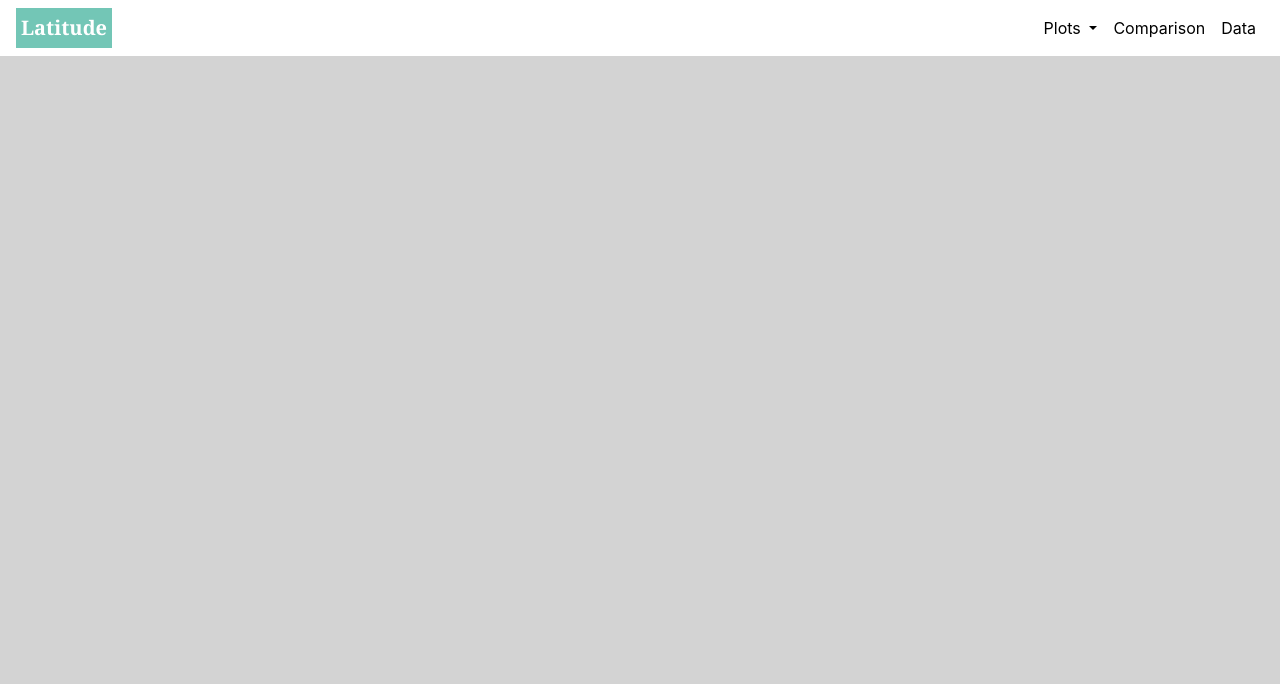
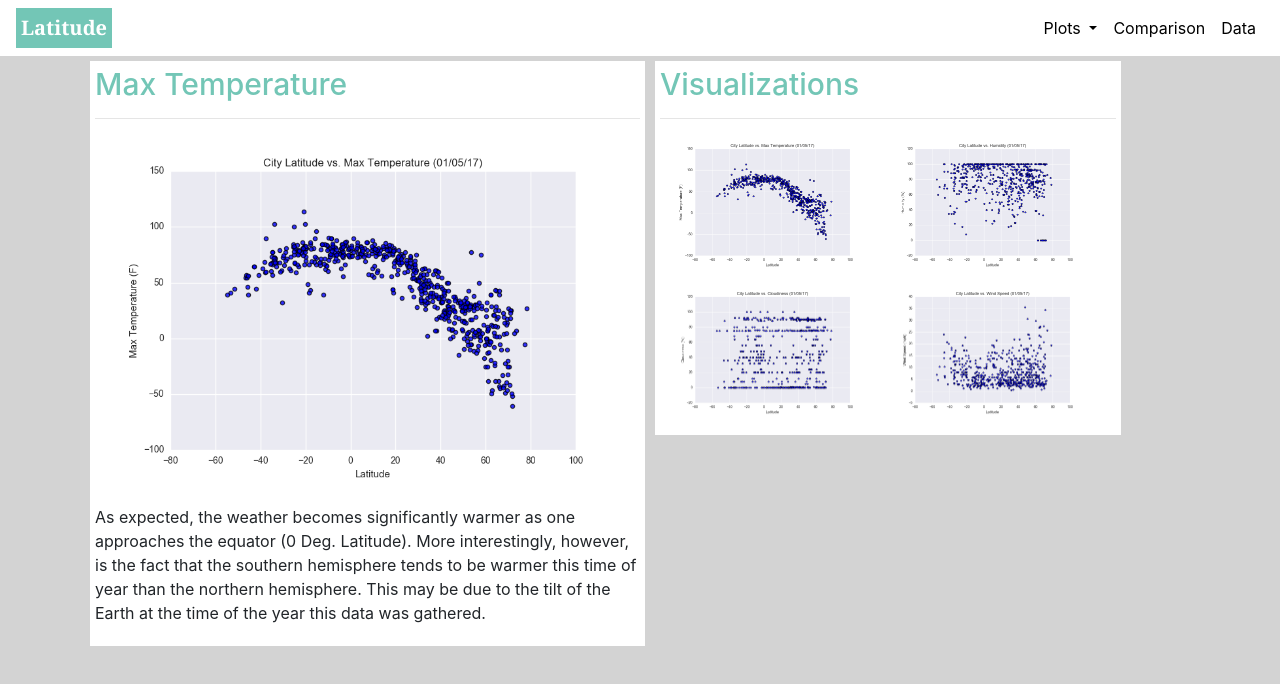
Before and after one commit to josephmarch/Web-Design-Challenge, a plain HTML site: page visualizations/maxt.html in a window 1280 px wide. Drawn offline with nearby package versions, Linux system fonts and the light colour scheme.

Commit message:
Visualizations completed.

```diff
--- a/visualizations/maxt.html
+++ b/visualizations/maxt.html
@@ -69,10 +69,21 @@
     </div>
 
     <div class="container">
-        <div class ="row">
-
-        </div>
-    </div>
+      <div class ="info">
+              <h1>Max Temperature</h1>
+              <hr>
+              <img src="../Resources/assets/images/Fig1.png" width="96%" heith="auto" alt="Max Temperature">
+              <p>As expected, the weather becomes significantly warmer as one approaches the equator (0 Deg. Latitude). More interestingly, however, is the fact that the southern hemisphere tends to be warmer this time of year than the northern hemisphere. This may be due to the tilt of the Earth at the time of the year this data was gathered.</p>
+      </div>
+      <div class = "visualizations">
+          <h1>Visualizations</h1>
+          <hr>
+          <a href="maxt.html"><img src="../Resources/assets/images/Fig1.png" width="200" heith="auto" alt="Max Temperature"></a>
+          <a href="humidity.html"><img src="../Resources/assets/images/Fig2.png" width="200" heith="auto" alt="Max Temperature"></a>
+          <a href="cloudiness.html"><img src="../Resources/assets/images/Fig3.png" width="200" heith="auto" alt="Max Temperature"></a>
+          <a href="windspeed.html"><img src="../Resources/assets/images/Fig4.png" width="200" heith="auto" alt="Max Temperature"></a>
+      </div>
+  </div>
 
     <script src="https://code.jquery.com/jquery-3.3.1.slim.min.js" integrity="sha384-q8i/X+965DzO0rT7abK41JStQIAqVgRVzpbzo5smXKp4YfRvH+8abtTE1Pi6jizo" crossorigin="anonymous"></script>
     <script src="https://cdnjs.cloudflare.com/ajax/libs/popper.js/1.14.7/umd/popper.min.js" integrity="sha384-UO2eT0CpHqdSJQ6hJty5KVphtPhzWj9WO1clHTMGa3JDZwrnQq4sF86dIHNDz0W1" crossorigin="anonymous"></script>
```
Also changed, not shown: visualizations/cloudiness.html (+15 -4 lines), visualizations/humidity.html (+15 -4 lines), visualizations/windspeed.html (+15 -4 lines).
